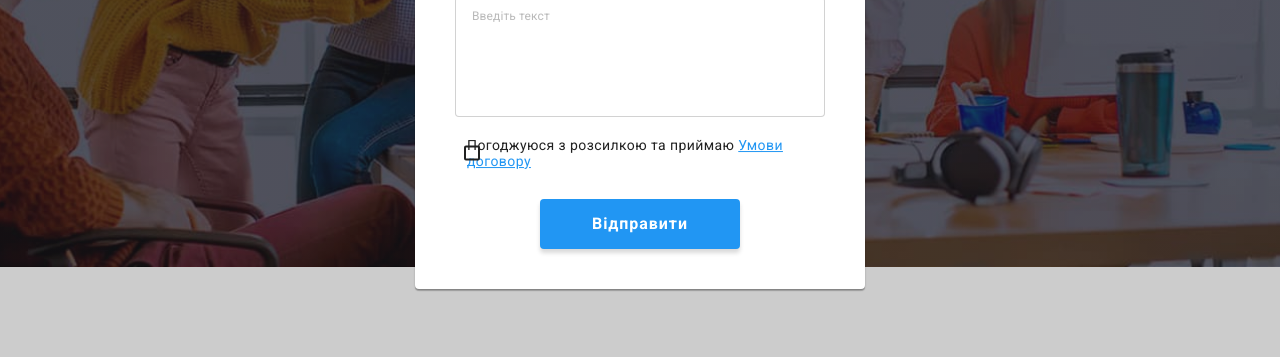
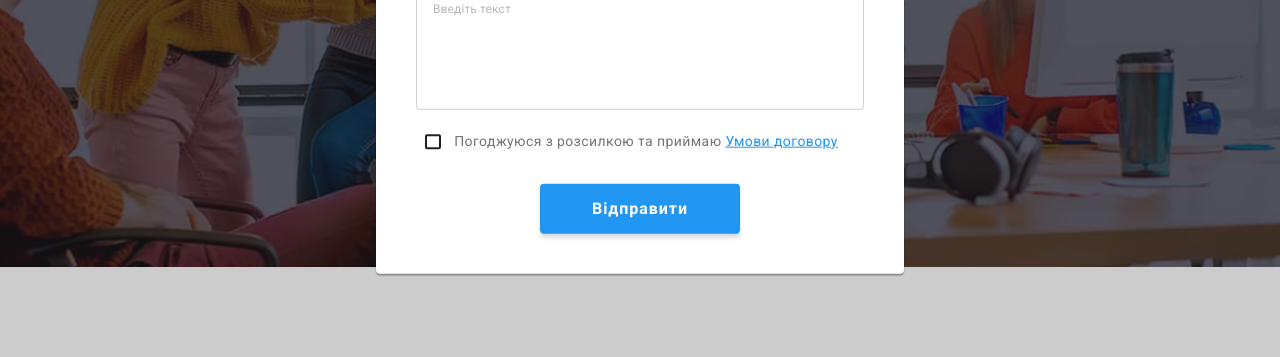
Before and after one commit to Donyk-s/goit-markup-hw-08, a plain HTML site: page index.html in a window 1280 px wide. Both pictures are taken after a click on the button "Замовити послугу". Shown: the part 418-775 px from the top of the page. Drawn offline with nearby package versions, Linux system fonts and the light colour scheme; files whose address does not match are found by name.

Commit message:
modak-ok

```diff
--- a/index.html
+++ b/index.html
@@ -526,12 +526,15 @@
      class="check-inp visually-hidden">
         <label for="checkbox" class="check">
               <span>
-            <svg class="icon-check" width="16" height="15">
+                <div class="check-div">
+    <svg class="icon-check" width="16" height="15">
             <use href="./icons.svg#icon-che-1"></use>
         </svg>
+              </div>
         </span>
-         Погоджуюся з розсилкою та приймаю
+         <div class="check-txt">Погоджуюся з розсилкою та приймаю
     <a class="link-input" href="#" target="_blank" rel="noreferrer noopener">Умови договору</a>
+    </div>
         </label>
 </div>
    <button class="submit" type="submit" >Відправити</button>
--- a/sass/layouts/hero/_hero-section.scss
+++ b/sass/layouts/hero/_hero-section.scss
@@ -26,12 +26,13 @@
   @include mobile{
      background-image: var(--gradient),
     url("..//images/headermob.jpg");
+     }
       @include retina{
     background-image: var(--gradient),
     url(..//images/header-mob-2x.jpg)
+  }
 
-  }
-  }
+
 
   @include tablet{
     background-image: var(--gradient),
--- a/sass/layouts/modal/_check-box.scss
+++ b/sass/layouts/modal/_check-box.scss
@@ -11,7 +11,9 @@
 line-height: 1.71;
 color: var(--p-color);
 }
-
+.check-div{
+  position: relative;
+}
 .check span{
   border-radius: 2px;
   border: 2px solid var(--h-color);
@@ -36,3 +38,16 @@ color: var(--p-color);
  border-color: var(--hover-color);
 }
 }
+.check-txt{
+  font-family: 'Roboto';
+font-style: normal;
+font-weight: 400;
+font-size: 12px;
+line-height: 1.16;
+letter-spacing: 0.03em;
+color: var(--p-color);
+@include desktop{
+font-size: 14px;
+line-height: 1.71;
+letter-spacing: 0.03em;}
+}
--- a/sass/layouts/modal/_modal.scss
+++ b/sass/layouts/modal/_modal.scss
@@ -1,7 +1,7 @@
 
    .modal {
-  width: 528px;
-  min-height: 581px;
+  min-width: 320px;
+  min-height: 480px;
   background-color: var(--background-header);
   box-shadow: 0px 1px 3px rgba(0, 0, 0, 0.12),
  0px 1px 1px rgba(0, 0, 0, 0.14),
@@ -14,10 +14,9 @@ padding: 40px;
   transform: translate(-50%, -50%) scale(1);
   transition: transform var(--new-timing-function) var(--timing-function);
    transform-origin: top left;
-   @media screen and (min-width: 480px){
-  max-width: 450px;
-  min-height: 609px;
-}
+@include tablet{
+  min-width: 528px;
+  min-height: 581px;}
 }
 
 .backdrop.is-hidden .modal {
```
Also changed, not shown: css/main.css, css/main.min.css, 2 other files.
